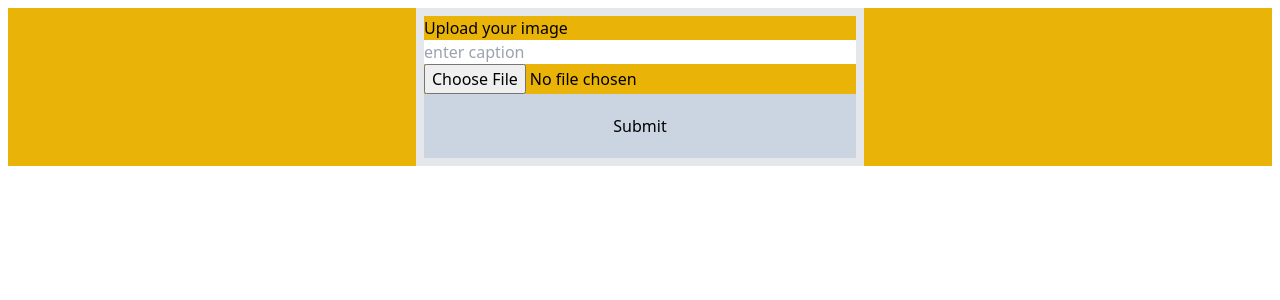
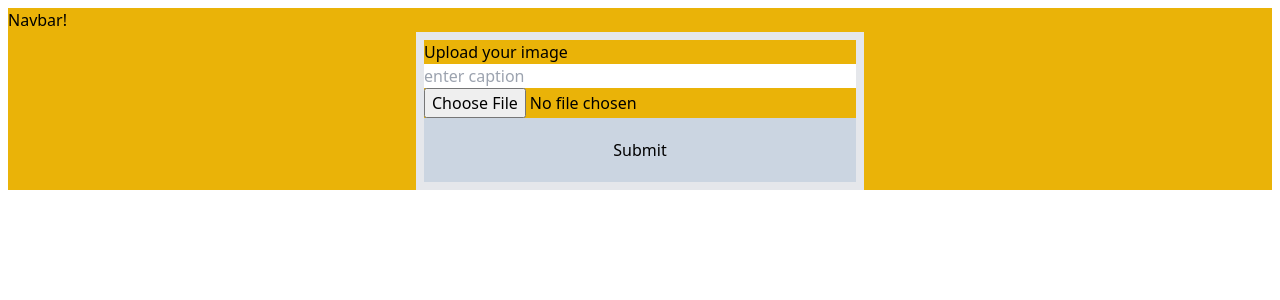
Before and after one commit to James-P-Boyle/memberME, a React (Create React App) app in the folder frontend/finalproject/: page /upload in a window 1280 px wide. Shown: the top 300 px of the page. Built offline with nearby package versions, Linux system fonts and the light colour scheme.

Commit message:
Add react-router-dom

```diff
--- a/frontend/finalproject/package.json
+++ b/frontend/finalproject/package.json
@@ -8,6 +8,7 @@
     "@testing-library/user-event": "^13.5.0",
     "react": "^18.1.0",
     "react-dom": "^18.1.0",
+    "react-router-dom": "^6.3.0",
     "react-scripts": "5.0.1",
     "web-vitals": "^2.1.4"
   },
--- a/frontend/finalproject/src/App.js
+++ b/frontend/finalproject/src/App.js
@@ -1,9 +1,15 @@
+import { Routes, Route } from "react-router-dom";
+//COMPONENTS
 import UploadImage from "./components/UploadImage";
+import Navbar from "./components/Navbar";
 
 function App() {
   return (
     <div className="bg-yellow-500 m-2">
-      <UploadImage />
+      <Navbar />
+      <Routes>
+        <Route path="/upload" element={<UploadImage />} />
+      </Routes>
     </div>
   );
 }
--- /dev/null
+++ b/frontend/finalproject/src/components/Navbar.js
@@ -0,0 +1,3 @@
+export default function Navbar() {
+  return <div>Navbar!</div>;
+}
--- a/frontend/finalproject/src/components/UploadImage.js
+++ b/frontend/finalproject/src/components/UploadImage.js
@@ -4,10 +4,10 @@ export default function UploadImage() {
   const [fileInputState, setFileInputState] = useState("");
   const [captionState, setCaptionState] = useState("");
   const [previewSource, setPreviewSource] = useState("");
-  const [selectedFile, setSelectedFile] = useState("");
 
   const handleFileInputChange = (e) => {
     const file = e.target.files[0];
+
     previewFile(file);
   };
   const handleInputChange = (e) => {
--- a/frontend/finalproject/src/index.js
+++ b/frontend/finalproject/src/index.js
@@ -2,10 +2,11 @@ import React from "react";
 import ReactDOM from "react-dom/client";
 import "./index.css";
 import App from "./App";
+import { BrowserRouter } from "react-router-dom";
 
 const root = ReactDOM.createRoot(document.getElementById("root"));
 root.render(
-  <React.StrictMode>
+  <BrowserRouter>
     <App />
-  </React.StrictMode>
+  </BrowserRouter>
 );
```
Also changed, not shown: 1 other file (tests, documents, lock files or other folders).
